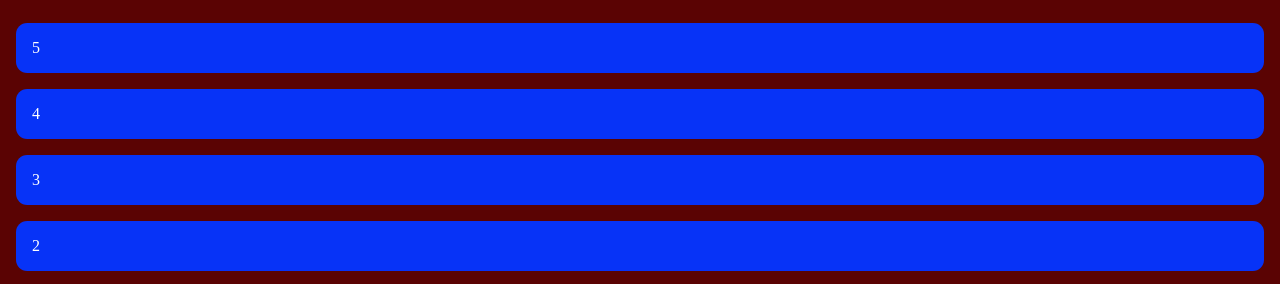
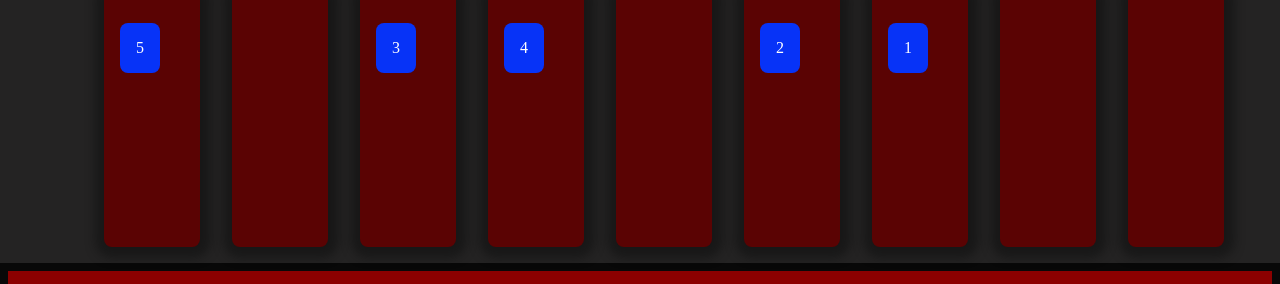
Before and after one commit to Shivampurbia/Sort-and-win, a plain HTML site: page index.html in a window 1280 px wide. Shown: the part 57-341 px from the top of the page. Drawn offline with Linux system fonts and the light colour scheme.

Commit message:
lil style

```diff
--- a/index.html
+++ b/index.html
@@ -10,13 +10,20 @@
 </head>
 <body>
     <div class="header">Sort and win</div>
-    <div class="container" >
+    <div class="onerow">
+        <div class="container" >
+            <p class="dragable" draggable="true">5</p>
+        </div>
+        <div class="container" ></div>
+        <div class="container" ><p class="dragable" draggable="true">3</p></div>
+        <div class="container" ><p class="dragable" draggable="true">4</p></div>
+        <div class="container" ></div>
+        <div class="container" ><p class="dragable" draggable="true">2</p></div>
+        <div class="container" ><p class="dragable" draggable="true">1</p></div>
+        <div class="container" ></div>
+        <div class="container" ></div>
 
-        <p class="dragable" draggable="true">5</p>
-        <p class="dragable" draggable="true">4</p>
-        <p class="dragable" draggable="true">3</p>
-        <p class="dragable" draggable="true">2</p>
-        <p class="dragable" draggable="true">1</p>
+
     </div>
     <div class="result">U n s o r t e d</div>
 
--- a/styles.css
+++ b/styles.css
@@ -6,7 +6,17 @@ body{
     background-color: rgb(90, 3, 3);
     padding: 1rem;
     margin-top: 1rem;
-
+    width: fit-content;
+    margin: 1rem;
+    min-height: 14rem;
+    min-width: 4rem;
+    border-radius: .5rem;
+    box-shadow: 1px 1px 10px 10px rgba(17, 17, 17, 0.596);
+}
+.onerow{
+    margin-left: 5.5rem;
+    display: flex;
+    align-items: center;
 }
 .header{
     color: white;
@@ -18,11 +28,14 @@ body{
     margin-bottom: -10px;
 }
 .dragable{
-    padding: 1rem;
+
     color: white;
     background-color: rgb(7, 51, 247);
     cursor: move;
-    border-radius: .7rem;
+    width: fit-content;
+    padding: 1rem;
+    border-radius: .5rem;
+
 }
 .dragable.dragging{
     opacity: 0.8;
```
Also changed, not shown: lion.jfif (added).
